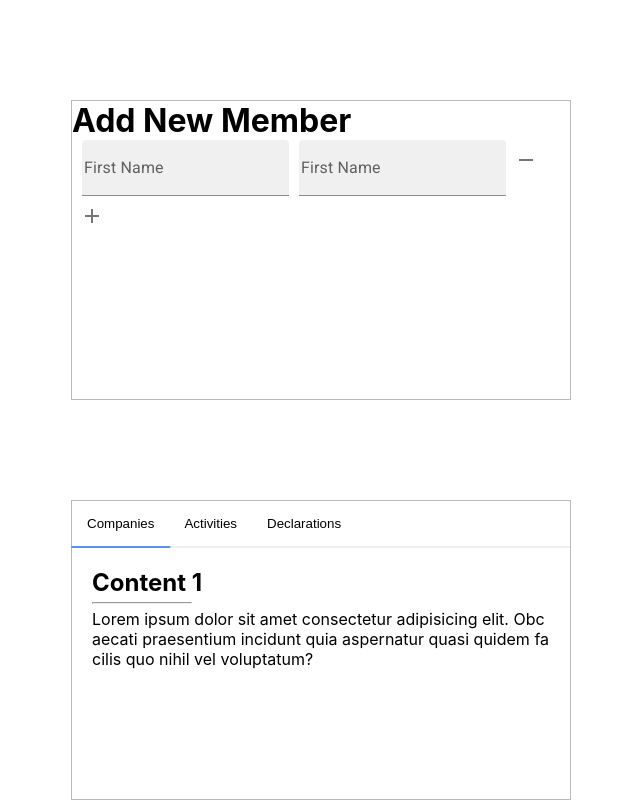
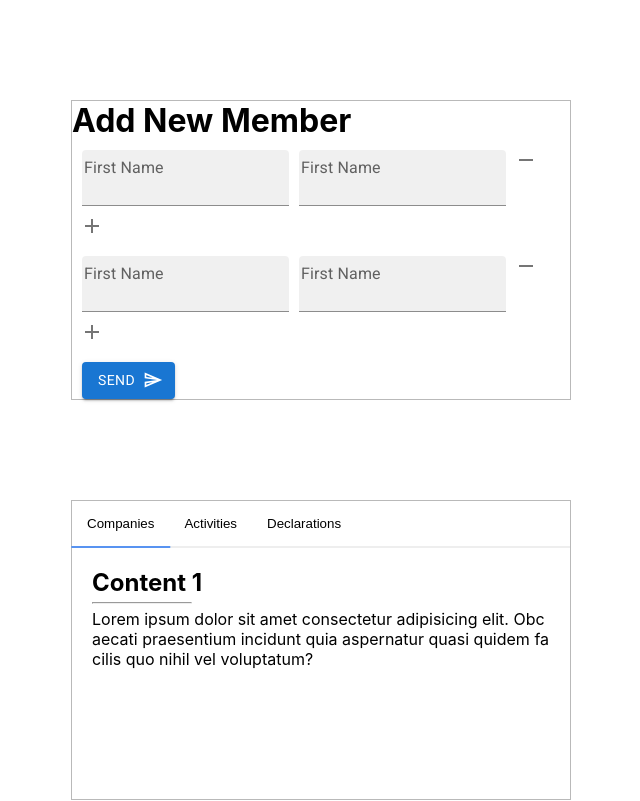
Before and after one commit to chicoumbetov/react_tab_nav, a React (Create React App) app: page / in a window 1280 px wide. Shown: the top 801 px of the page, without its empty margins (319-959 px from the left). Built offline with nearby package versions, Linux system fonts and the light colour scheme.

Commit message:
:construction: onChange, send button

```diff
--- a/src/components/WorkUnitForm/WorkUnitForm2.tsx
+++ b/src/components/WorkUnitForm/WorkUnitForm2.tsx
@@ -1,6 +1,6 @@
-import { Remove } from "@mui/icons-material";
+import { Remove, SendOutlined } from "@mui/icons-material";
 import AddIcon from "@mui/icons-material/Add";
-import { IconButton, TextField } from "@mui/material";
+import { Button, IconButton, TextField } from "@mui/material";
 import { useState } from "react";
 import { Container } from "react-bootstrap";
 import { createUseStyles } from "react-jss";
@@ -9,16 +9,37 @@ const useStyles = createUseStyles({
   root: {
     "& .MuiFilledInput-root": {
       marginLeft: "10px",
+      marginTop: "10px",
     },
   },
+  button: {
+    marginTop: "10px",
+    marginLeft: "10px",
+  },
 });
+
+export interface InputFieldsType {
+  firstName: string;
+  lastName: string;
+}
 
 const WorkUnitForm2 = () => {
   const classes = useStyles();
 
   const [inputFields, setInputFields] = useState([
     { firstName: "", lastName: "" },
+    { firstName: "", lastName: "" },
   ]);
+
+  const handleChange = (
+    index: keyof InputFieldsType | number,
+    event: React.ChangeEvent<HTMLInputElement | HTMLTextAreaElement>
+  ) => {
+    const values = [...inputFields];
+    values[index as number][event.target.name as keyof InputFieldsType] =
+      event.target.value;
+    setInputFields(values);
+  };
 
   return (
     <Container className="m-2">
@@ -31,12 +52,14 @@ const WorkUnitForm2 = () => {
               label="First Name"
               variant="filled"
               value={inputField.firstName}
+              onChange={(event) => handleChange(index, event)}
             />
             <TextField
               name="lastName"
               label="First Name"
               variant="filled"
-              value={inputField.firstName}
+              value={inputField.lastName}
+              onChange={(event) => handleChange(index, event)}
             />
             <IconButton>
               <Remove />
@@ -46,6 +69,15 @@ const WorkUnitForm2 = () => {
             </IconButton>
           </div>
         ))}
+        <Button
+          variant="contained"
+          color="primary"
+          type="submit"
+          endIcon={<SendOutlined />}
+          className={classes.button}
+        >
+          Send
+        </Button>
       </form>
     </Container>
   );
```
